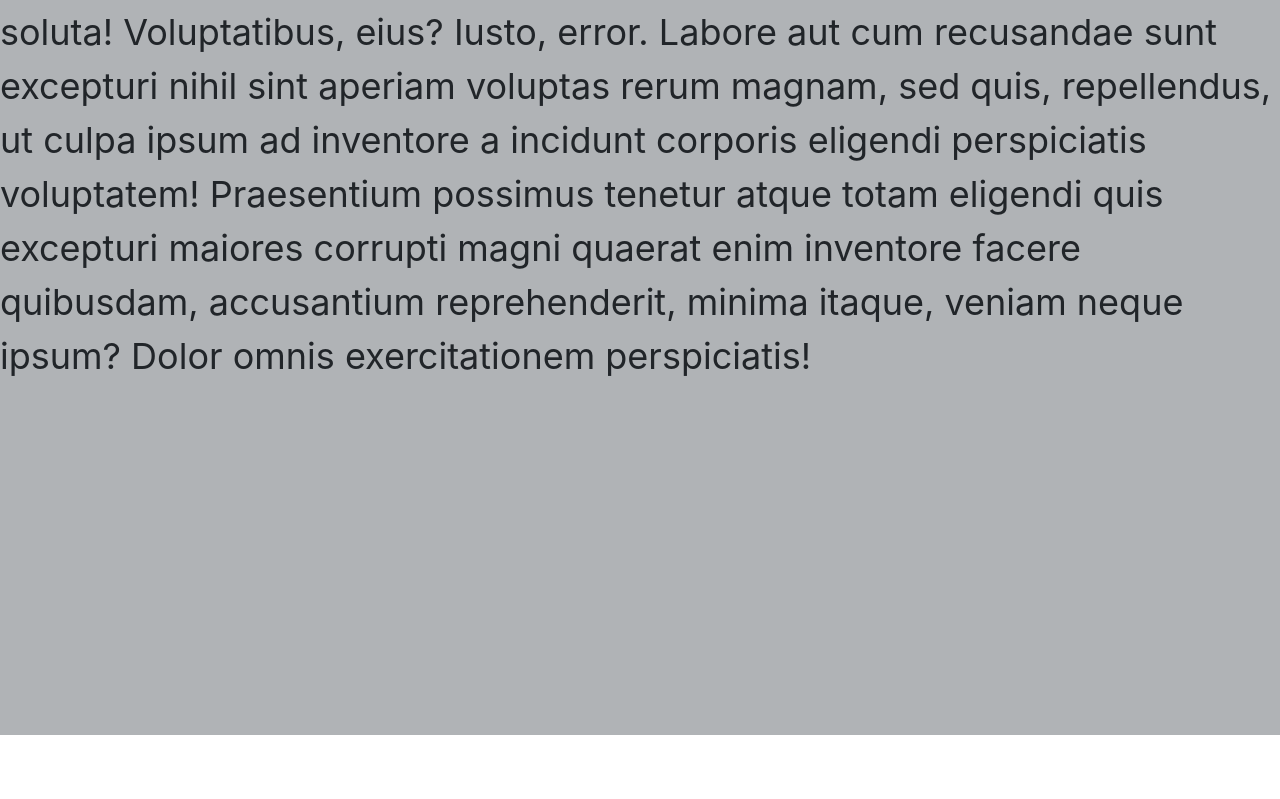
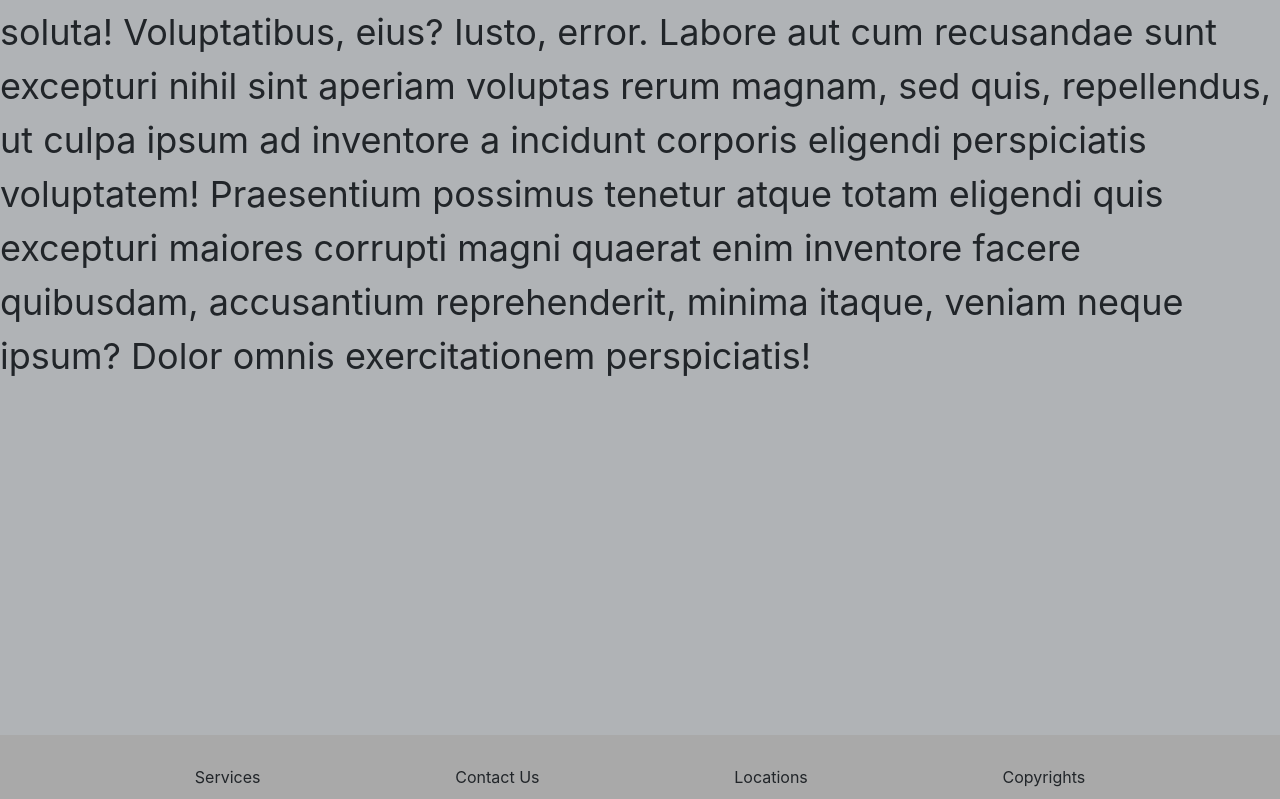
Before and after one commit to JayDampitan/parallax-practice, a plain HTML site: page index.html in a window 1280 px wide. Shown: the part 1302-2101 px from the top of the page. Before the commit the page ends 2037 px from the top, so only its background shows below. Drawn offline with nearby package versions, Linux system fonts and the light colour scheme; a web font is replaced by a local one.

Commit message:
added footer and parallax section

```diff
--- a/index.html
+++ b/index.html
@@ -56,6 +56,17 @@
 Lorem ipsum dolor sit amet consectetur adipisicing elit. Cupiditate praesentium voluptatum nulla adipisci rerum obcaecati earum facere molestias in nisi fugiat, inventore expedita, magnam reprehenderit alias tempora temporibus! Consequuntur dignissimos quaerat rem similique error accusantium nihil maxime, officia sapiente, dolores autem eum soluta! Voluptatibus, eius? Iusto, error. Labore aut cum recusandae sunt excepturi nihil sint aperiam voluptas rerum magnam, sed quis, repellendus, ut culpa ipsum ad inventore a incidunt corporis eligendi perspiciatis voluptatem! Praesentium possimus tenetur atque totam eligendi quis excepturi maiores corrupti magni quaerat enim inventore facere quibusdam, accusantium reprehenderit, minima itaque, veniam neque ipsum? Dolor omnis exercitationem perspiciatis!
 </div>
 
+<footer>
+  <div class="footer-container">
+    <ul>
+      <li>Services</li>
+      <li>Contact Us</li>
+      <li>Locations</li>
+      <li>Copyrights</li>
+    </ul>
+  </div>
+</footer>
+
 
     <!-- Option 1: jQuery and Bootstrap Bundle (includes Popper) -->
     <script src="https://code.jquery.com/jquery-3.5.1.slim.min.js"
```
